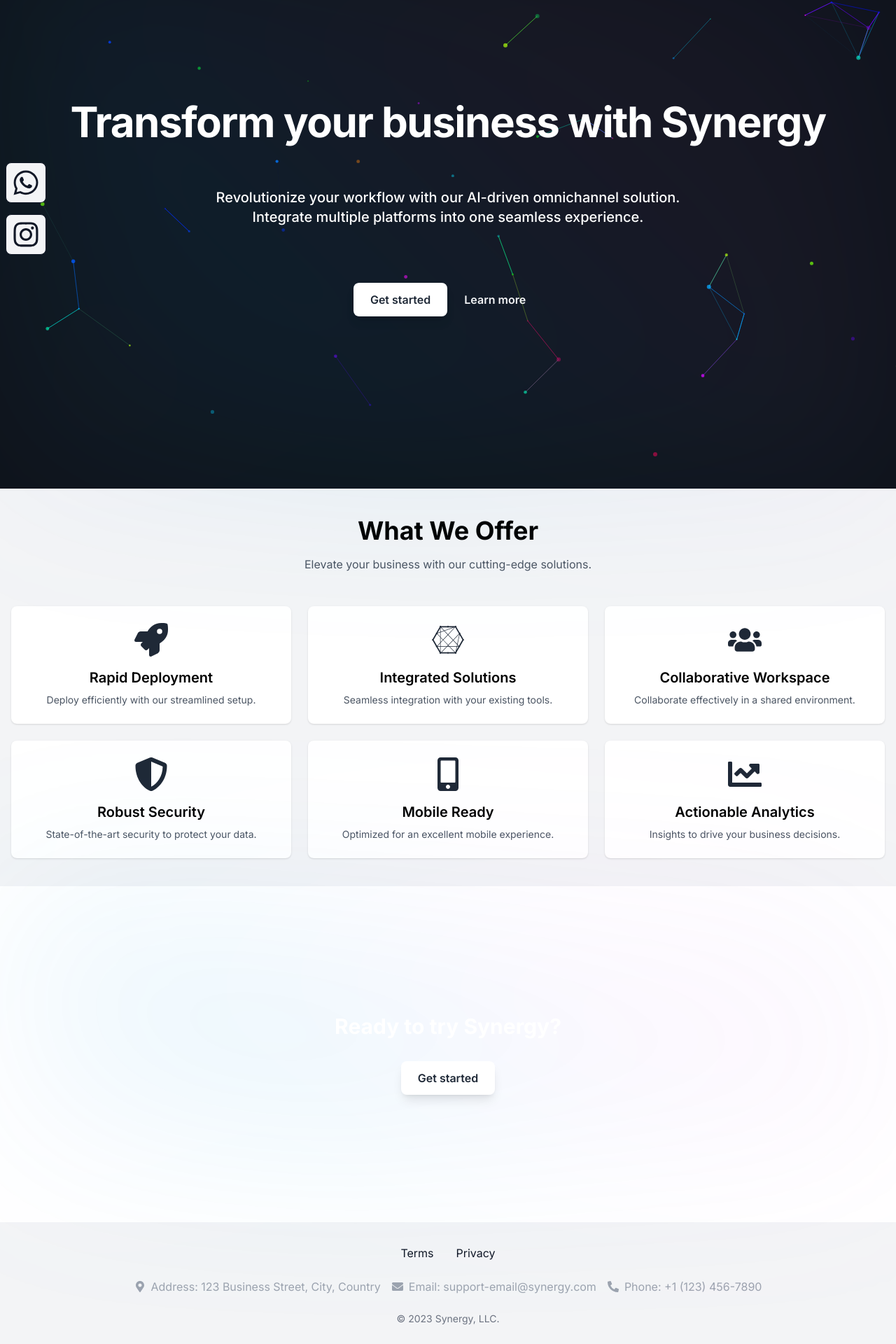
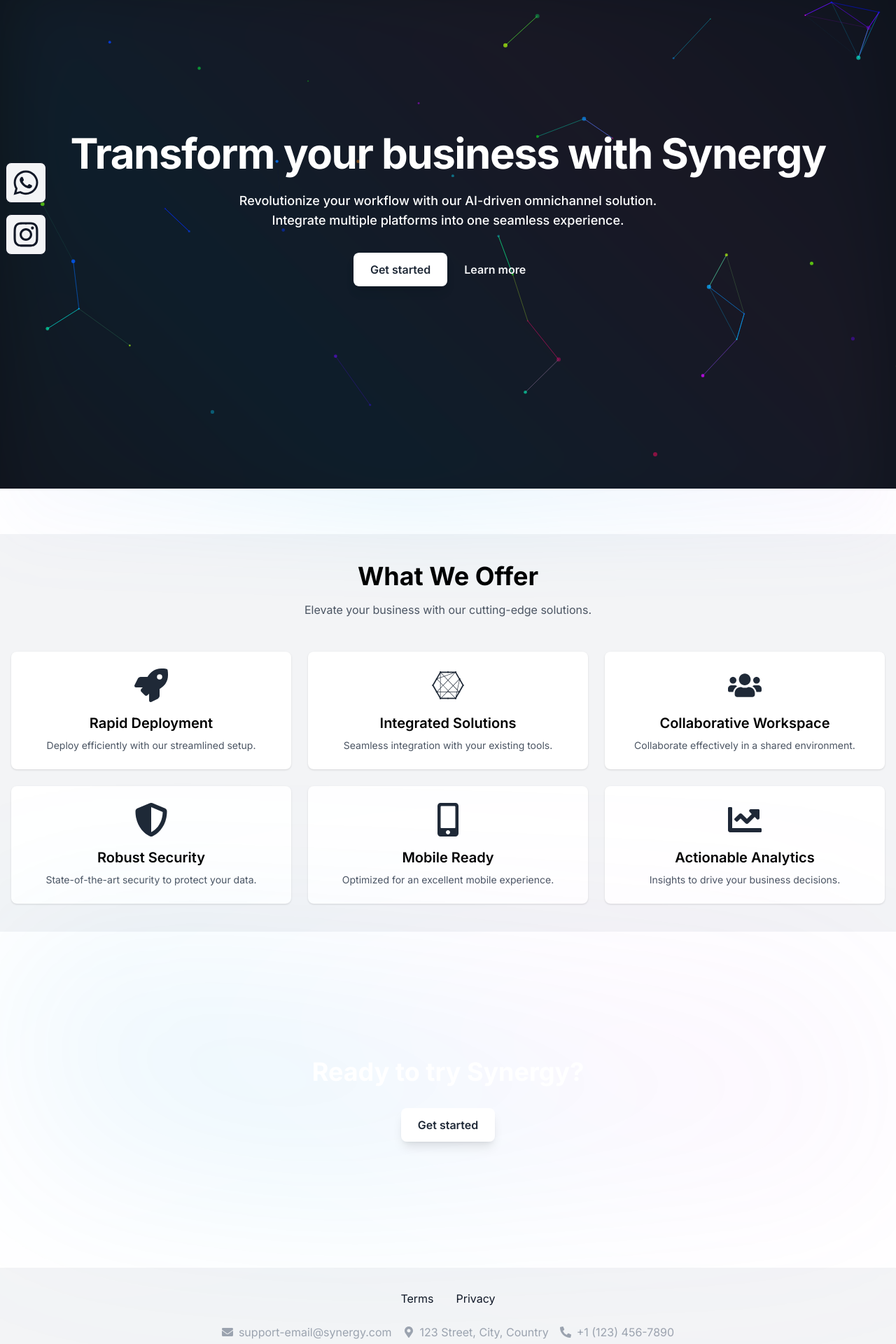
Before and after one commit to vlas-dev/nextjs-site-UPDATE, a Next.js app: page / in a window 1280 px wide. Shown: the part 102-2022 px from the top of the page at 70% size. Built offline with nearby package versions, Linux system fonts and the light colour scheme.

Commit message:
responsive changes

```diff
--- a/src/app/components/CallToAction.js
+++ b/src/app/components/CallToAction.js
@@ -27,7 +27,7 @@
         transition={{ duration: 1, delay: 0.2 }}
         className="absolute inset-0 flex flex-col items-center justify-center"
       >
-        <h2 className="text-3xl font-bold ">Ready to try Synergy?</h2>
+        <h2 className="text-2xl md:text-3xl lg:text-4xl font-bold ">Ready to try Synergy?</h2>
         <Link href="/signin" passHref>
           <motion.button
             initial={{ opacity: 0, y: 20 }}
--- a/src/app/components/Footer.js
+++ b/src/app/components/Footer.js
@@ -3,7 +3,7 @@
 
 function Footer() {
   return (
-    <footer className="bg-gray-100 text-gray-900 py-8 ">
+    <footer className="bg-gray-100 text-gray-900 py-8 w-screen">
       <div className=" mx-auto px-4">
         <div className="flex justify-center mb-6">
           <Link href="/terms">
@@ -13,22 +13,23 @@
             <span className="mx-4 text-base hover:text-gray-100">Privacy</span>
           </Link>
         </div>
-        <div className="flex justify-center space-x-4 text-gray-400">
-          <p className="flex justify-center items-center">
+        <div className="flex flex-col lg:flex-row justify-center lg:space-x-4 text-gray-400">
+
+          <p className="flex items-center mx-auto lg:mx-0">
+            <FaEnvelope className="mr-2" />
+            support-email@synergy.com
+          </p>
+          <p className="flex items-center mx-auto lg:mx-0">
             <FaMapMarkerAlt className="mr-2" />
-            Address: 123 Business Street, City, Country
+            123 Street, City, Country
           </p>
-          <p className="flex justify-center items-center">
-            <FaEnvelope className="mr-2" />
-            Email: support-email@synergy.com
-          </p>
-          <p className="flex justify-center items-center">
+          <p className="flex  items-center mx-auto lg:mx-0">
             <FaPhoneAlt className="mr-2" />
-            Phone: +1 (123) 456-7890
+            +1 (123) 456-7890
           </p>
         </div>
         <p className="mt-6 text-gray-500 text-sm text-center">
-          © 2023 Synergy, LLC.
+          © 2024 Synergy, LLC.
         </p>
       </div>
     </footer>
--- a/src/app/components/Form.js
+++ b/src/app/components/Form.js
@@ -6,23 +6,23 @@
 export default function Form() {
   return (
     <div>
-      <div className="relative flex flex-col md:flex-row items-center justify-center text-gray-100 min-h-screen">
+      <div className="relative flex flex-col lg:flex-row items-center justify-center text-gray-100 min-h-screen">
         <ParticlesBackground />
         <motion.div
           initial={{ opacity: 0, y: 20 }}
           animate={{ opacity: 1, y: 0 }}
           transition={{ duration: 1, delay: 0.1 }}
-          className="max-w-lg  mx-auto  md:mr-0"
+          className="max-w-lg  mx-auto  lg:mr-0 mb-10"
         >
-          <motion.p className="text-white text-3xl font-semibold sm:text-4xl hidden md:block">
+          <motion.p className="text-white text-3xl font-semibold sm:text-4xl hidden lg:block">
             Get in touch
           </motion.p>
-          <motion.p className="text-gray-100 pt-4 hidden md:block">
+          <motion.p className="text-gray-100 pt-4 hidden lg:block">
             We&apos;d love to hear from you! If you have any questions or
             feedback, please don&apos;t hesitate to reach out using the form
             below. Our team will get back to you as soon as possible.
           </motion.p>
-          <motion.div className="flex mt-10 mb-3 space-x-4">
+          <motion.div className="flex mt-10 lg:mt-5 mb-3 space-x-4">
             <motion.a
               href="https://whatsapp.com/"
               className="text-gray-500 hover:text-gray-200 z-10"
@@ -48,7 +48,7 @@
           animate={{ opacity: 1, y: 0 }}
           transition={{ duration: 1, delay: 0.2 }}
           onSubmit={(e) => e.preventDefault()}
-          className="mt-4 md:mt-12 mx-auto p-8 bg-white w-4/5 md:w-2/6 rounded-xl z-10"
+          className="lg:mt-4  mx-auto p-8 bg-white w-4/5 lg:w-2/6 rounded-xl z-10 mb-10"
 
         >
           <h2 className="text-2xl font-semibold mb-4 text-gray-800 text-center">Contact us</h2>
--- a/src/app/components/Hero.js
+++ b/src/app/components/Hero.js
@@ -8,26 +8,22 @@
     const featuresComponent = document.getElementById("features");
     featuresComponent.scrollIntoView({ behavior: "smooth" });
   };
+
   return (
-    <section
-      initial={{ opacity: 0, y: 20 }}
-      whileInView={{ opacity: 1, y: 0 }}
-      transition={{ duration: 1 }}
-      className="relative flex items-center justify-center text-white min-h-screen"
-    >
+    <section className="relative flex flex-col items-center justify-center text-white min-h-screen">
       <ParticlesBackground />
 
       <motion.div
         initial={{ opacity: 0, y: 20 }}
         whileInView={{ opacity: 1, y: 0 }}
-        transition={{ duration: 1, delay: 0.1 }}
-        className="container mx-auto text-center z-10"
+        transition={{ duration: 1 }}
+        className="container mx-auto text-center z-10 p-4 mb-20 lg:mb-32"
       >
         <motion.h1
           initial={{ opacity: 0, y: 20 }}
           whileInView={{ opacity: 1, y: 0 }}
           transition={{ duration: 1, delay: 0.3 }}
-          className="text-6xl md:text-6xl font-bold tracking-tight"
+          className="text-3xl md:text-6xl font-bold tracking-tight"
         >
           Transform your business with Synergy
         </motion.h1>
@@ -36,7 +32,7 @@
           initial={{ opacity: 0, y: 20 }}
           whileInView={{ opacity: 1, y: 0 }}
           transition={{ duration: 1, delay: 0.5 }}
-          className="text-xl mt-16 font-medium mx-auto px-4"
+          className="text-lg mt-4 md:mt-6 font-medium mx-auto px-2 md:px-4"
         >
           Revolutionize your workflow with our AI-driven omnichannel solution.{" "}
           <br />
@@ -48,7 +44,7 @@
             initial={{ opacity: 0, y: 20 }}
             whileInView={{ opacity: 1, y: 0 }}
             transition={{ duration: 1, delay: 0.7 }}
-            className="bg-white text-gray-800 mt-16 md:mt-20 py-3 px-6 rounded-lg font-semibold shadow-lg hover:shadow-xl"
+            className="bg-white text-gray-800 mt-6 md:mt-8 py-2 px-4 md:py-3 md:px-6 rounded-lg font-semibold shadow-lg hover:shadow-xl"
           >
             Get started
           </motion.button>
@@ -57,14 +53,15 @@
           initial={{ opacity: 0, y: 20 }}
           whileInView={{ opacity: 1, y: 0 }}
           transition={{ duration: 1, delay: 0.9 }}
-          className=" text-gray-100 mt-16 md:mt-20 py-3 px-6 rounded-lg font-semibold "
+          className="text-gray-100 mt-4 md:mt-6 py-2 px-4 md:py-3 md:px-6 rounded-lg font-semibold "
           onClick={scrollToFeatures}
         >
           Learn more
         </motion.button>
       </motion.div>
+
       <div
-        className="absolute inset-0 blur-[118px] h-[800px] mx-auto "
+        className="absolute inset-0 blur-[50px] h-[400px] md:h-[800px] mx-auto "
         style={{
           background:
             "linear-gradient(45deg, rgba(192, 132, 252, 0.03) 0%, rgba(14, 165, 233, 0.08) 30%, rgba(232, 121, 249, 0.05) 70%, rgba(79, 70, 229, 0.03) 100%)",
--- a/src/app/components/Navbar.js
+++ b/src/app/components/Navbar.js
@@ -1,9 +1,10 @@
+"use client"
+
 import React, { useState, useEffect, useRef } from "react";
 import Image from "next/image";
 import logoImage from "../assets/synrg.png";
 import Link from "next/link";
 import { usePathname } from "next/navigation";
-
 
 export default function Navbar() {
   const pathname = usePathname();
@@ -31,7 +32,7 @@
   }, []);
 
   return (
-    <nav className="fixed top-0 left-0 w-full bg-gray-100 p-3 z-50 border-b border-gray-300">
+    <nav className="sticky top-0 left-0 w-full bg-gray-100 p-3 z-50 border-b border-gray-300">
       <div className="max-w-7xl mx-auto flex justify-between items-center">
         <div className="text-xl font-semibold">
           <Link href="/" passHref>
--- a/src/app/components/Socials.js
+++ b/src/app/components/Socials.js
@@ -3,7 +3,7 @@
 
 export default function Socials() {
   return (
-    <div className="hidden md:flex  fixed bottom-0 w-auto top-1/2 transform -translate-y-1/2 flex-col items-center justify-center z-50">
+    <div className="hidden lg:flex  fixed bottom-0 w-auto top-1/2 transform -translate-y-1/2 flex-col items-center justify-center z-50">
       <a
         href="https://www.whatsapp.com/"
         target="_blank"
--- a/src/app/contact/page.js
+++ b/src/app/contact/page.js
@@ -7,7 +7,7 @@
 
 export default function Contact() {
   return (
-    <div>
+    <div className="w-screen">
       <Navbar />
 
       <Form />
--- a/src/app/signin/page.js
+++ b/src/app/signin/page.js
@@ -30,7 +30,7 @@
           initial={{ opacity: 0, y: 20 }}
           animate={{ opacity: 1, y: 0 }}
           transition={{ duration: 1, delay: 0.1 }}
-          className="mt-4 md:mt-12 mx-auto p-8 bg-white w-4/5 md:w-2/6 rounded-xl z-10"
+          className="mb-20 mx-auto p-8 bg-white w-4/5 lg:w-2/6 rounded-xl z-10"
           >
           <h2 className="text-2xl font-semibold mb-4 text-gray-800 text-center">Sign in to your account</h2>
           <form onSubmit={handleSignin}>
@@ -54,8 +54,8 @@
                 onChange={(e) => setPassword(e.target.value)}
               />
             </div>
-            <div className="flex justify-between items-center mb-6">
-              <div className="flex items-center">
+            <div className="flex flex-col md:flex-row md:justify-between items-center mb-6">
+              <div className="flex items-center mb-5 md:mb-0">
                 <input id="remember-me" name="remember-me" type="checkbox" className="h-4 w-4 text-indigo-600 focus:ring-indigo-500 border-gray-300 rounded" />
                 <label htmlFor="remember-me" className="ml-2 block text-sm text-gray-900">
                   Remember me
```
Also changed, not shown: src/app/signup/page.js (+15 -4 lines), tsconfig.json (added, +34 -0 lines). Lines whose indentation alone changed are shown as unchanged.
